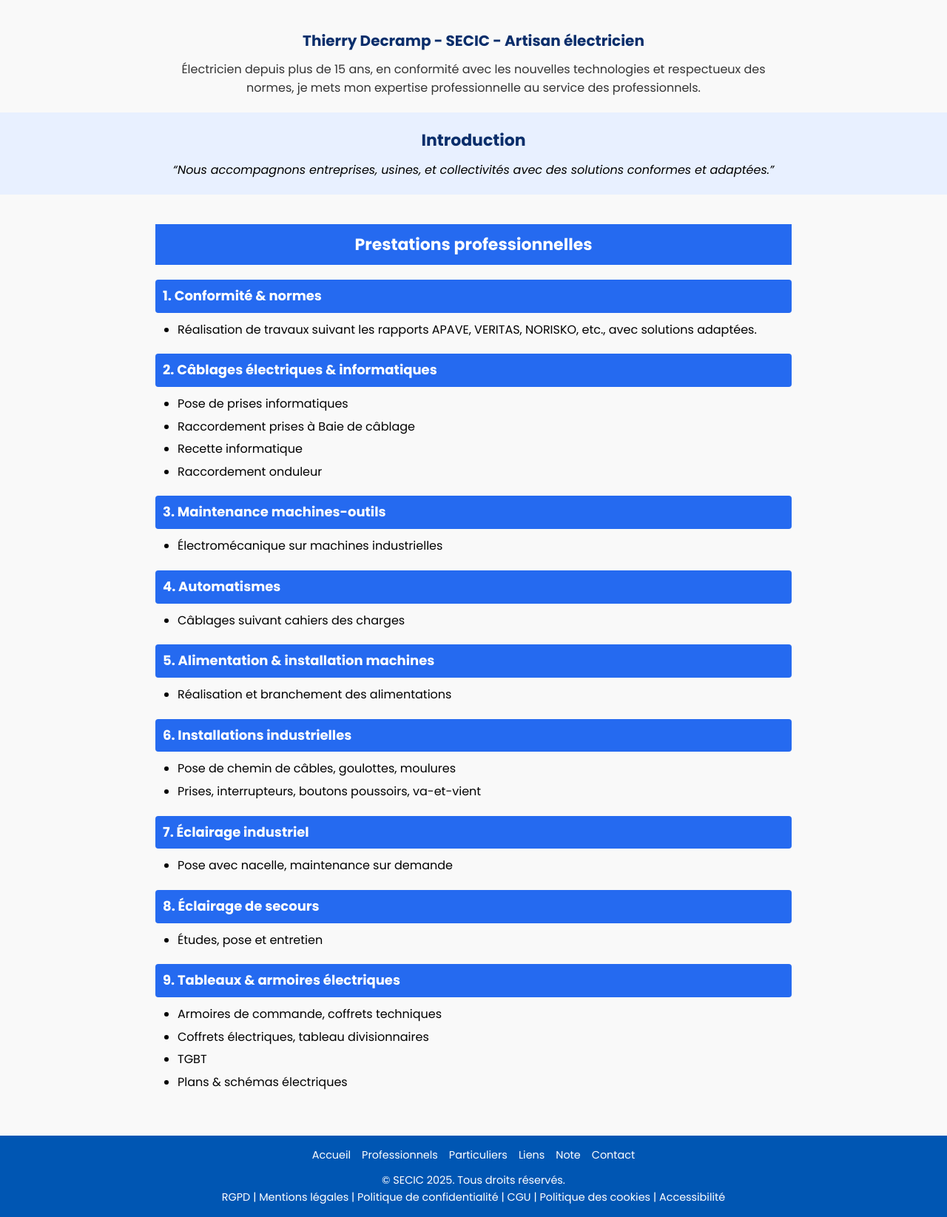
After one commit to Cboukhal/Decramp, a PHP site: page /professionnels.html in a window 1280 px wide. The commit adds this page. Shown: the part 430-2075 px from the top of the page at 74% size. Run offline with PHP 8.4, Linux system fonts and the light colour scheme.

Commit message:
index/particuliers/professionnels

```diff
--- a/asset/css/style2.css
+++ b/asset/css/style2.css
@@ -239,3 +239,132 @@ footer .sitemap {
     flex-direction: column;
   }
 }
+
+
+/* =============== INTRO =============== */
+.intro {
+  text-align: center;
+  padding: 40px 20px 20px 20px;
+}
+
+.intro h3 {
+  color: #0a2e6b;
+  font-size: 20px;
+  margin-bottom: 10px;
+}
+
+.intro p {
+  max-width: 800px;
+  margin: 0 auto;
+  color: #333;
+}
+
+/* =============== SECTION INTRODUCTION =============== */
+.presentation {
+  text-align: center;
+  background-color: #e8f0ff;
+  padding: 20px;
+}
+
+.presentation h3 {
+  color: #0a2e6b;
+  font-size: 22px;
+  margin-bottom: 10px;
+}
+
+.presentation blockquote {
+  font-style: italic;
+  color: #000;
+  font-size: 16px;
+}
+
+/* =============== PRESTATIONS =============== */
+.prestations {
+  padding: 40px 20px;
+  max-width: 900px;
+  margin: 0 auto;
+}
+
+.prestations h3 {
+  text-align: center;
+  background-color: #256af0;
+  color: white;
+  padding: 10px;
+  font-size: 22px;
+  margin-bottom: 20px;
+}
+
+.prestation {
+  margin-bottom: 20px;
+}
+
+.prestation h4 {
+  background-color: #256af0;
+  color: white;
+  padding: 8px 10px;
+  font-size: 18px;
+  border-radius: 4px;
+}
+
+.prestation ul {
+  list-style-type: disc;
+  margin: 10px 30px;
+}
+
+.prestation li {
+  margin-bottom: 5px;
+  color: #000;
+}
+
+/* =============== FOOTER =============== */
+/* footer {
+  background-color: #0a2e6b;
+  color: white;
+  text-align: center;
+  padding: 30px 20px;
+  font-size: 14px;
+}
+
+footer .footer-links {
+  display: flex;
+  flex-direction: column;
+  align-items: center;
+  gap: 20px;
+  margin-bottom: 20px;
+}
+
+footer h4 {
+  margin-bottom: 10px;
+}
+
+footer ul {
+  list-style: none;
+  display: flex;
+  flex-wrap: wrap;
+  gap: 15px;
+  justify-content: center;
+}
+
+footer a {
+  color: white;
+  text-decoration: none;
+}
+
+footer a:hover {
+  text-decoration: underline;
+} */
+
+/* =============== RESPONSIVE =============== */
+@media (max-width: 768px) {
+  nav ul {
+    flex-wrap: wrap;
+  }
+
+  .banner h2 {
+    font-size: 24px;
+  }
+
+  .prestations {
+    padding: 20px;
+  }
+}
--- a/index.html
+++ b/index.html
@@ -13,7 +13,6 @@
     <title></title>
 </head>
 <body>
-<body>
 
   <!-- 🔝 HEADER -->
   <header>
@@ -26,7 +25,7 @@
         <li><a href="professionnels.html">Professionnels</a></li>
         <li><a href="particuliers.html">Particuliers</a></li>
         <li><a href="liens.html">Liens</a></li>
-        <li><a href="note.html">Note</a></li>
+        <li><a href="commentaire.html">Commentaire</a></li>
         <li><a href="contact.html">Contact</a></li>
       </ul>
     </nav>
@@ -37,6 +36,7 @@
     <h1>Accueil</h1>
     <p>Thierry Decramp - SECIC - Artisan électricien</p>
     <p>Électricien depuis plus de 15 ans, spécialisé dans les nouvelles technologies et respectueux des normes.</p>
+    <a href="contact.html" class="btn">Contact</a>
   </section>
 
   <!-- 👪 PARTICULIERS -->
--- /dev/null
+++ b/professionnels.html
@@ -0,0 +1,152 @@
+<!DOCTYPE html>
+<html lang="fr">
+<head>
+     <meta charset="UTF-8">
+    <meta name="viewport" content="width=device-width, initial-scale=1.0">
+    <meta name="description" content="">
+    <meta name="keywords" content="">
+    <meta name="author" content="">
+    <link rel="stylesheet" href="./asset/css/style2.css">
+    <link href="https://fonts.googleapis.com/css2?family=Roboto:ital,wght@0,100..900;1,100..900&display=swap" rel="stylesheet">
+    <link href="https://fonts.googleapis.com/css2?family=Poppins:ital,wght@0,100;0,200;0,300;0,400;0,500;0,600;0,700;0,800;0,900;1,100;1,200;1,300;1,400;1,500;1,600;1,700;1,800;1,900&family=Roboto:ital,wght@0,100..900;1,100..900&display=swap" rel="stylesheet">
+    <link rel="icon" type="image/favicon" href="./asset/image/logo.png">
+    <title></title>
+</head>
+<body>
+
+  <!-- 🔝 HEADER -->
+  <header>
+    <div class="logo">
+      <img src="logo.png" alt="Logo SECIC">
+    </div>
+    <nav>
+      <ul>
+        <li><a href="index.html">Accueil</a></li>
+        <li><a href="professionnels.html">Professionnels</a></li>
+        <li><a href="particuliers.html">Particuliers</a></li>
+        <li><a href="liens.html">Liens</a></li>
+        <li><a href="commentaire.html">Commentaire</a></li>
+        <li><a href="contact.html">Contact</a></li>
+      </ul>
+    </nav>
+  </header>
+
+  <!-- ===== BANNIÈRE ===== -->
+  <section class="hero">
+    <h1>Accueil</h1>
+    <p>Thierry Decramp - SECIC - Artisan électricien</p>
+    <p>Électricien depuis plus de 15 ans, spécialisé dans les nouvelles technologies et respectueux des normes.</p>
+    <a href="contact.html" class="btn">Contact</a>
+  </section>
+
+  <!-- ===== INTRO ===== -->
+  <section class="intro">
+    <h3>Thierry Decramp - SECIC - Artisan électricien</h3>
+    <p>Électricien depuis plus de 15 ans, en conformité avec les nouvelles technologies et respectueux des normes, je mets mon expertise professionnelle au service des professionnels.</p>
+  </section>
+
+  <!-- ===== SECTION INTRODUCTION ===== -->
+  <section class="presentation">
+    <h3>Introduction</h3>
+    <blockquote>“Nous accompagnons entreprises, usines, et collectivités avec des solutions conformes et adaptées.”</blockquote>
+  </section>
+
+  <!-- ===== SECTION PRESTATIONS ===== -->
+  <section class="prestations">
+    <h3>Prestations professionnelles</h3>
+
+    <div class="prestation">
+      <h4>1. Conformité & normes</h4>
+      <ul>
+        <li>Réalisation de travaux suivant les rapports APAVE, VERITAS, NORISKO, etc., avec solutions adaptées.</li>
+      </ul>
+    </div>
+
+    <div class="prestation">
+      <h4>2. Câblages électriques & informatiques</h4>
+      <ul>
+        <li>Pose de prises informatiques</li>
+        <li>Raccordement prises à Baie de câblage</li>
+        <li>Recette informatique</li>
+        <li>Raccordement onduleur</li>
+      </ul>
+    </div>
+
+    <div class="prestation">
+      <h4>3. Maintenance machines-outils</h4>
+      <ul>
+        <li>Électromécanique sur machines industrielles</li>
+      </ul>
+    </div>
+
+    <div class="prestation">
+      <h4>4. Automatismes</h4>
+      <ul>
+        <li>Câblages suivant cahiers des charges</li>
+      </ul>
+    </div>
+
+    <div class="prestation">
+      <h4>5. Alimentation & installation machines</h4>
+      <ul>
+        <li>Réalisation et branchement des alimentations</li>
+      </ul>
+    </div>
+
+    <div class="prestation">
+      <h4>6. Installations industrielles</h4>
+      <ul>
+        <li>Pose de chemin de câbles, goulottes, moulures</li>
+        <li>Prises, interrupteurs, boutons poussoirs, va-et-vient</li>
+      </ul>
+    </div>
+
+    <div class="prestation">
+      <h4>7. Éclairage industriel</h4>
+      <ul>
+        <li>Pose avec nacelle, maintenance sur demande</li>
+      </ul>
+    </div>
+
+    <div class="prestation">
+      <h4>8. Éclairage de secours</h4>
+      <ul>
+        <li>Études, pose et entretien</li>
+      </ul>
+    </div>
+
+    <div class="prestation">
+      <h4>9. Tableaux & armoires électriques</h4>
+      <ul>
+        <li>Armoires de commande, coffrets techniques</li>
+        <li>Coffrets électriques, tableau divisionnaires</li>
+        <li>TGBT</li>
+        <li>Plans & schémas électriques</li>
+      </ul>
+    </div>
+  </section>
+
+  <!-- 🦶 FOOTER -->
+  <footer>
+    <div class="sitemap">
+      <a href="index.html">Accueil</a>
+      <a href="professionnels.html">Professionnels</a>
+      <a href="particuliers.html">Particuliers</a>
+      <a href="liens.html">Liens</a>
+      <a href="note.html">Note</a>
+      <a href="contact.html">Contact</a>
+    </div>
+    <p>© SECIC 2025. Tous droits réservés.</p>
+    <p>
+      <a href="#">RGPD</a> |
+      <a href="#">Mentions légales</a> |
+      <a href="#">Politique de confidentialité</a> |
+      <a href="#">CGU</a> |
+      <a href="#">Politique des cookies</a> |
+      <a href="#">Accessibilité</a>
+    </p>
+  </footer>
+    <script src="./asset/Js/jquery-3.7.1.min.js"></script>
+    <script src="./asset/Js/script.js"></script>
+</body>
+</html>
```
Also changed, not shown: particuliers.html (added, +137 -0 lines).
